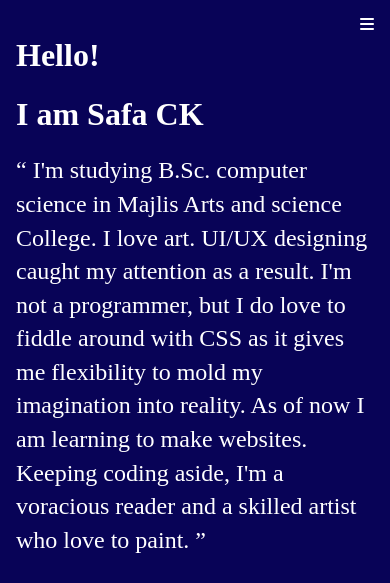
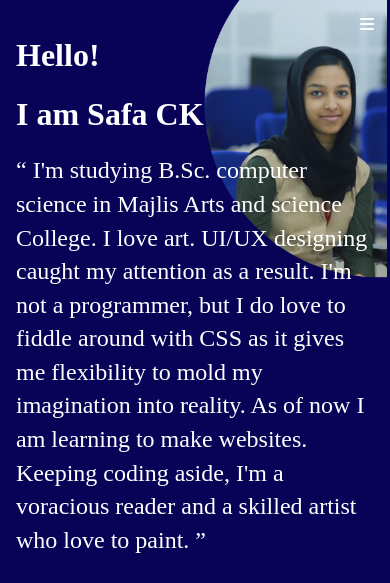
Before and after one commit to safa-ck/me, a plain HTML site: page index.html in a window 390 px wide. Shown: the top 583 px of the page. Drawn offline with Linux system fonts and the light colour scheme; a web font is replaced by a local one.

Commit message:
Added photo in mobile view

```diff
--- a/index.css
+++ b/index.css
@@ -184,7 +184,19 @@ h1{
 
 @media screen and (max-width: 600px) {
   .photo{
-    display: none;
+    grid-row: 1;
+    grid-column: 1;
+    z-index: 1;
+    transform: scale(0.75) translate(100px, -6em);
+    z-index: 0;
+  }
+  .photo img{
+    width:90%;
+  }
+  .hello{
+    grid-row: 1;
+    grid-column: 1;
+    z-index: 1;
   }
   .about,.education,.contact{
     padding: 1em;
@@ -228,5 +240,6 @@ h1{
     position: fixed;
     right: 1em;
     top: 1em;
+    z-index: 2;
   }
 }
```
